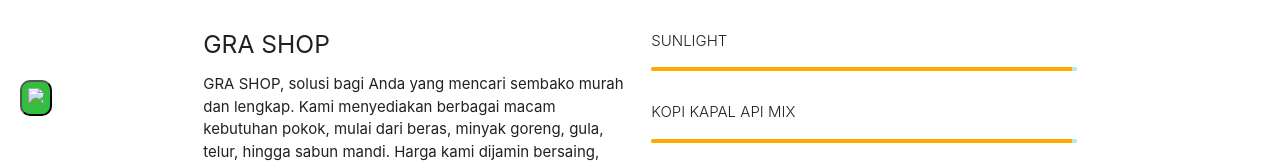
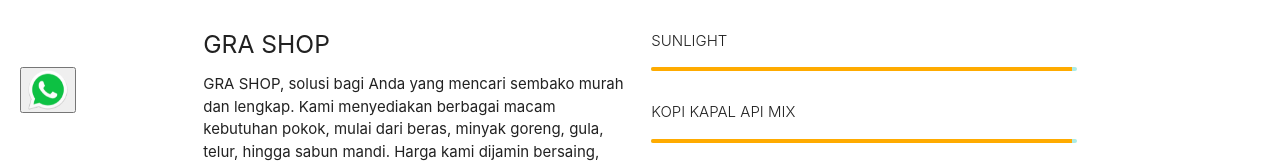
Before and after one commit to grashop23/grashop.github.io, a plain HTML site: page index.html in a window 1280 px wide. Shown: the part 664-829 px from the top of the page. Drawn offline with Linux system fonts and the light colour scheme.

Commit message:
perubahan icon wa

```diff
--- a/index.html
+++ b/index.html
@@ -319,7 +319,11 @@
               <li
                 class="collection-item grey darken-4 amber-text text-accent-4"
               >
-                +6289601626868
+                <a
+                  class="grey darken-4 amber-text text-accent-4"
+                  href="https://api.whatsapp.com/send?phone=+6289601626868&text=Halo"
+                  >+6289601626868</a
+                >
               </li>
             </ul>
           </div>
@@ -408,16 +412,11 @@
 
     <div style="position: fixed; left: 20px; bottom: 20px">
       <a href="https://api.whatsapp.com/send?phone=+6289601626868&text=Halo">
-        <button
-          style="
-            background: #32c03c;
-            vertical-align: center;
-            height: 36px;
-            border-radius: 10px;
-          "
-        >
+        <button>
           <img
-            src="https://web.whatsapp.com/img/favicon/1x/favicon.png"
+            class="materialboxed"
+            width="40"
+            src="img/clients/wa.ico"
           /></button
       ></a>
     </div>
```
Also changed, not shown: img/clients/wa.ico (added).
